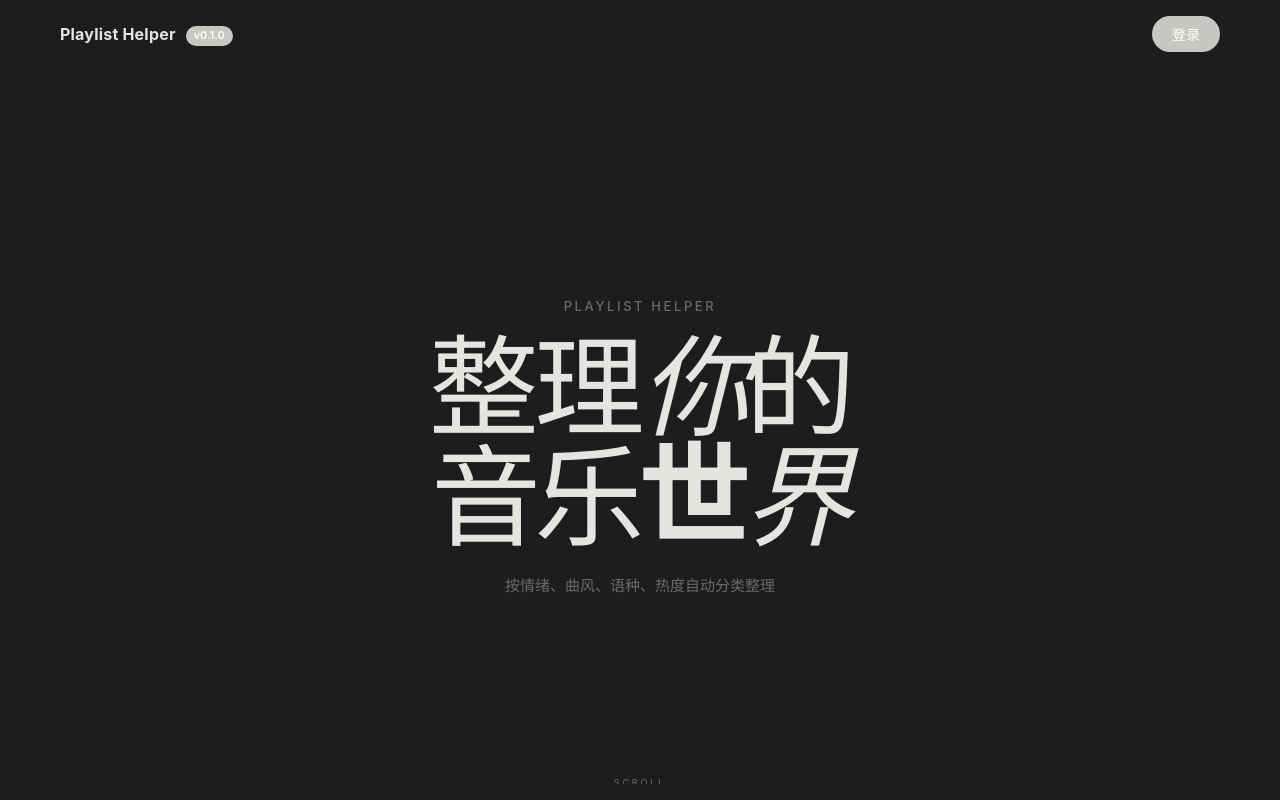
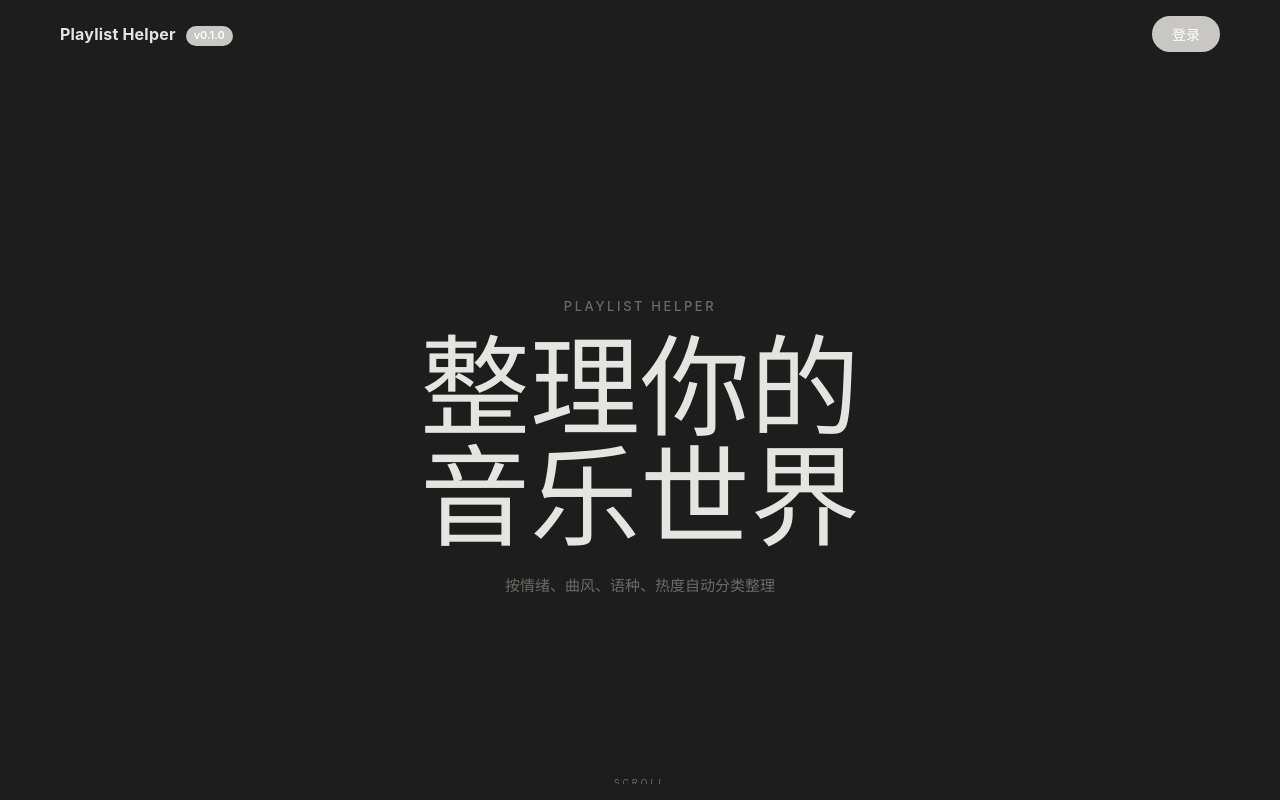
Before and after one commit to Gary-no/netease-ai-playlist, a Vue app in the folder frontend/: page / in a window 1280 px wide. Built offline with nearby package versions, Linux system fonts and the light colour scheme; no server answers.

Commit message:
ui: hero-title 字体回退到普通模式（移除混排）

```diff
--- a/frontend/src/components/HomeView.vue
+++ b/frontend/src/components/HomeView.vue
@@ -5,8 +5,7 @@
       <div class="hero-inner">
         <p class="hero-label">Playlist Helper</p>
         <h1 class="hero-title">
-          <span class="fw-light">整理</span><span class="fw-italic">你</span><span class="fw-thin">的</span><br/>
-          <span class="fw-medium">音乐</span><span class="fw-bold">世</span><span class="fw-oblique">界</span>
+          整理你的<br/>音乐世界
         </h1>
         <p class="hero-sub">
           按情绪、曲风、语种、热度<br class="mob-br"/>自动分类整理
@@ -115,7 +114,7 @@ onMounted(() => {
   const root = rootEl.value;
   ctx = gsap.context(() => {
     gsap.from('.hero-label', { y: 16, opacity: 0, duration: 0.5, ease: 'power2.out', delay: 0.1 });
-    gsap.from('.hero-title span', { y: 32, opacity: 0, duration: 0.6, ease: 'power2.out', stagger: 0.04, delay: 0.2 });
+    gsap.from('.hero-title', { y: 32, opacity: 0, duration: 0.6, ease: 'power2.out', delay: 0.2 });
     gsap.from('.hero-sub', { y: 16, opacity: 0, duration: 0.5, ease: 'power2.out', delay: 0.4 });
 
     // 逐字动画：每个字 y 偏移 + 透明度 + blur 根据 --r 错落
@@ -188,17 +187,8 @@ onUnmounted(() => ctx && ctx.revert());
   font-family: var(--font-display);
   font-size: clamp(44px, 10vw, 110px);
   line-height: 1;
-  letter-spacing: -0.04em;
-  color: var(--text);
-  text-wrap: balance;
+  font-weight: 400;
 }
-/* 字体粗细正斜混排 */
-.fw-light  { font-weight: 300; }
-.fw-thin   { font-weight: 200; }
-.fw-medium { font-weight: 480; letter-spacing: -0.06em; }
-.fw-bold   { font-weight: 600; }
-.fw-italic { font-style: italic; font-weight: 350; }
-.fw-oblique { font-style: oblique; font-weight: 500; }
 .hero-sub {
   margin: 0;
   font-size: clamp(13px, 1.4vw, 15px);
```
